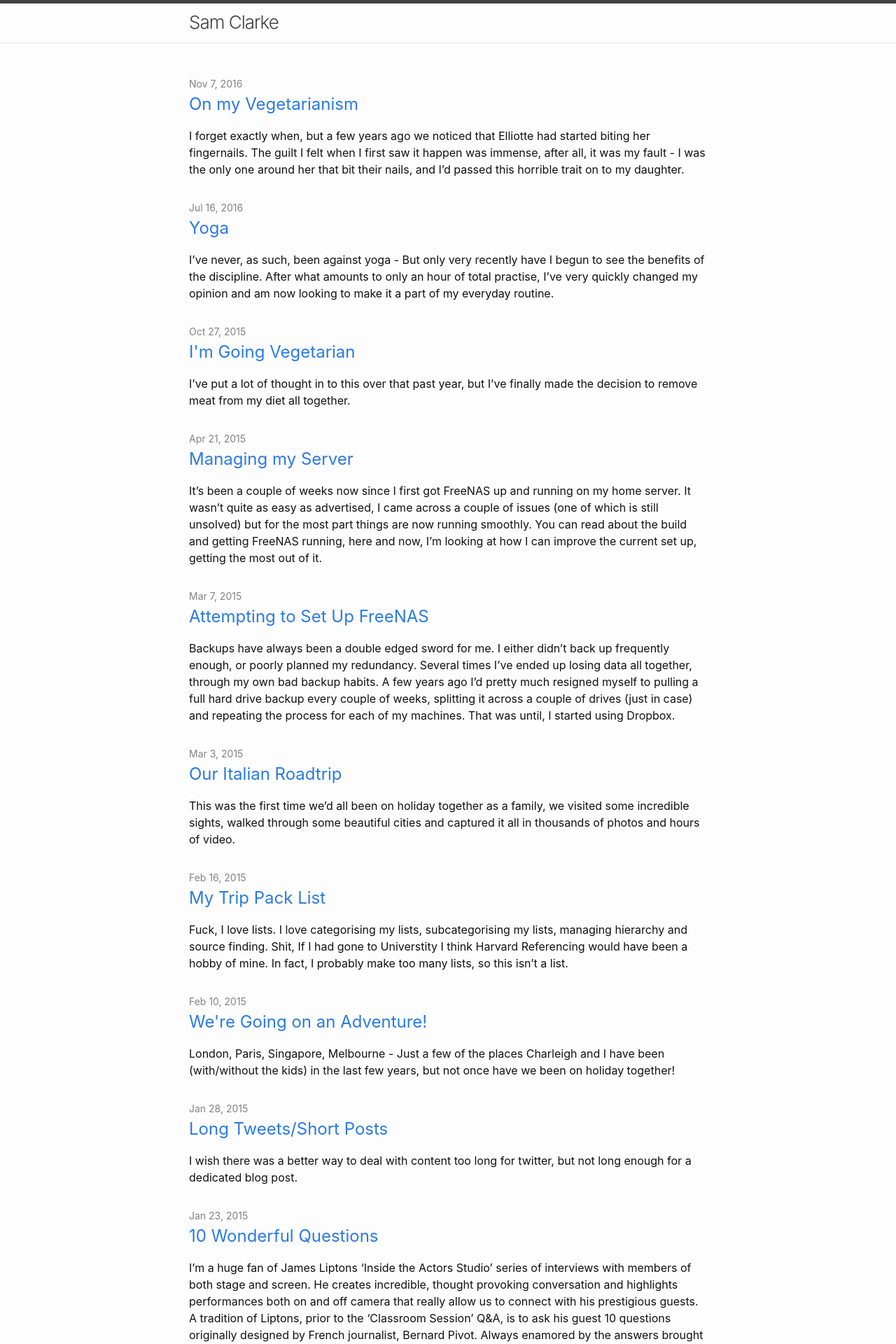
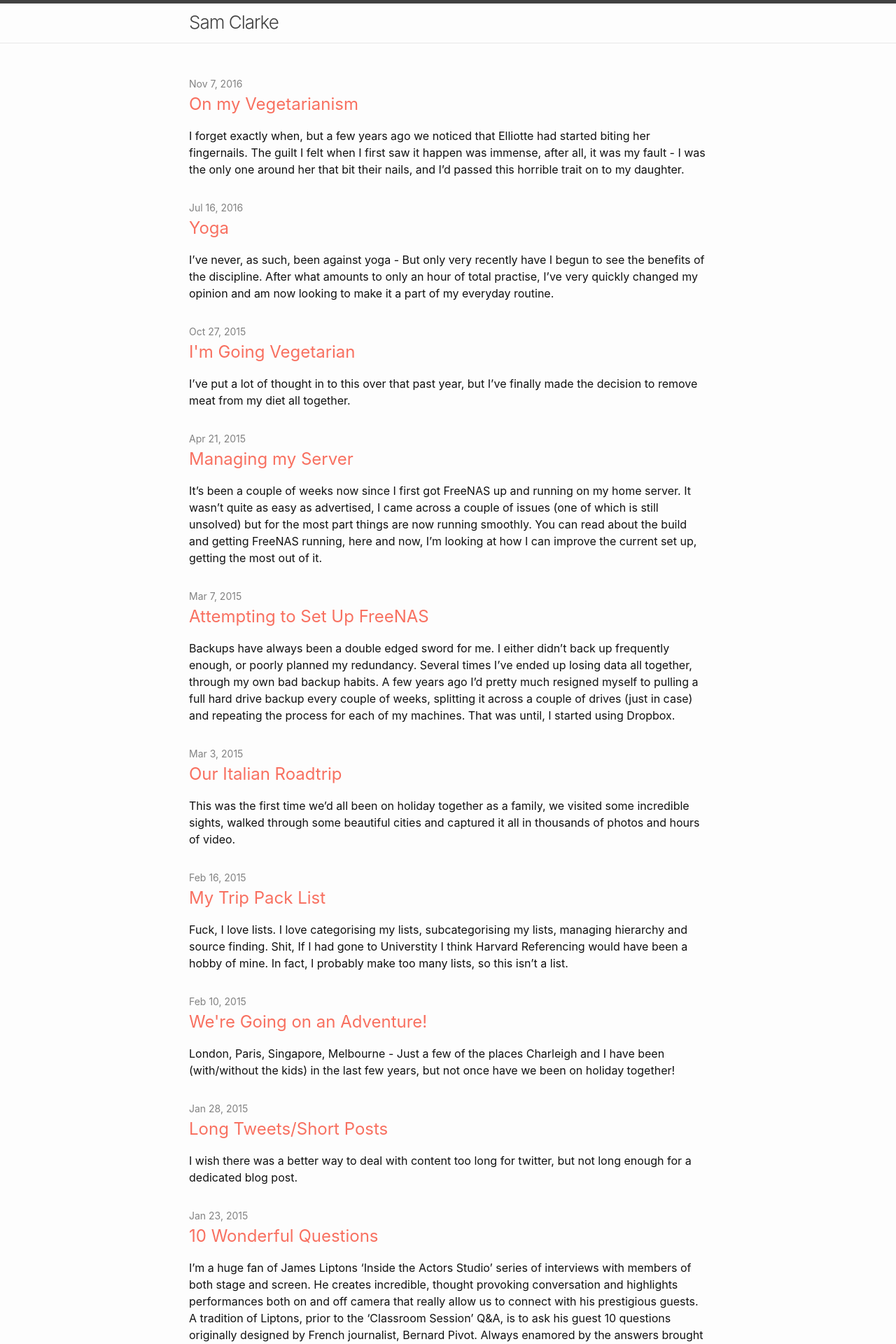
Before and after one commit to samclrk/samclarke.blog, a Jekyll site: the page built from index.md, in a window 1280 px wide. Shown: the top 1920 px of the page at 70% size. Built offline with Jekyll 4.4.1, drawn with Linux system fonts in a browser that asks for light colours.

Commit message:
Update colour

```diff
--- a/_sass/minima.scss
+++ b/_sass/minima.scss
@@ -12,7 +12,7 @@ $spacing-unit:     30px !default;
 
 $text-color:       #111 !default;
 $background-color: #fdfdfd !default;
-$brand-color:      #2a7ae2 !default;
+$brand-color:      #F87060 !default;
 
 $grey-color:       #828282 !default;
 $grey-color-light: lighten($grey-color, 40%) !default;
```
